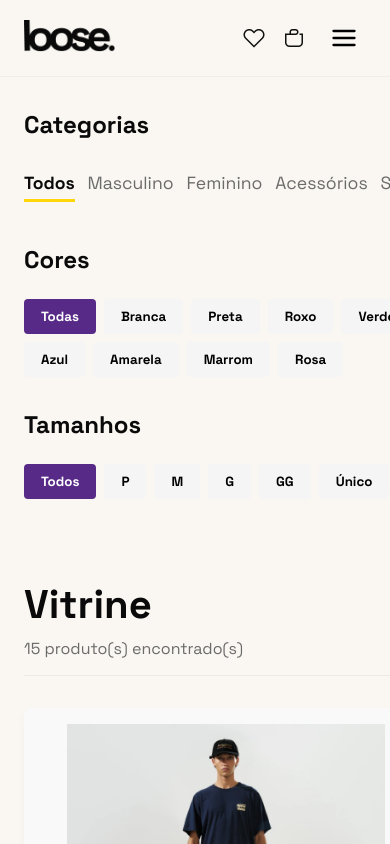
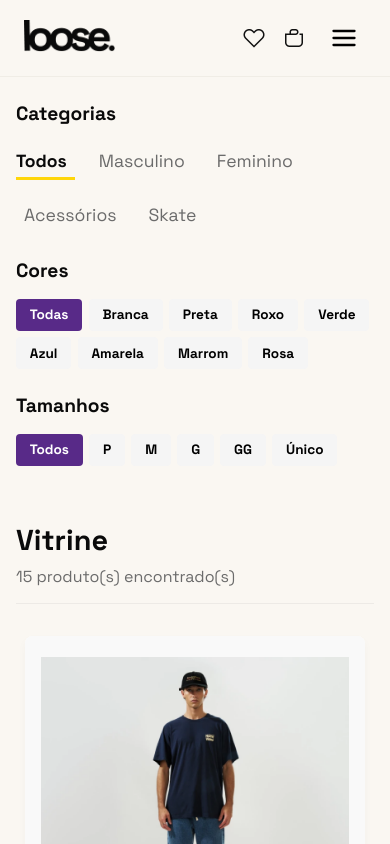
Before and after one commit to matheusslippert/Loose, a React (Vite) app: page /vitrine in a window 390 px wide. Shown: the top 844 px of the page. Built offline with nearby package versions, Linux system fonts and the light colour scheme.

Commit message:
fix: correção da responsividade dos produtos

```diff
--- a/src/pages/Vitrine.scss
+++ b/src/pages/Vitrine.scss
@@ -89,7 +89,7 @@
 
     .vitrine-header {
       margin-bottom: 2rem;
-      border-bottom: 1px solid rgba(0,0,0,0.05);
+      border-bottom: 1px solid rgba(0, 0, 0, 0.05);
       padding-bottom: 1rem;
 
       h1 {
@@ -118,21 +118,31 @@
   .vitrine-page {
     flex-direction: column;
     padding: 2rem 1.5rem;
+    gap: 2rem;
 
     .sidebar-filtros {
       width: 100%;
 
-      .filtro-grupo ul {
-        flex-direction: row;
-        overflow-x: auto;
-        padding-bottom: 10px;
-        white-space: nowrap;
+      .filtro-grupo {
+        margin-bottom: 1.5rem;
 
-        li button.ativo {
-          border-left: none;
-          border-bottom: 3px solid $brand-yellow;
-          padding-left: 0;
-          padding-bottom: 5px;
+        ul {
+          flex-direction: row;
+          flex-wrap: wrap;
+          gap: 1rem;
+          padding-bottom: 0;
+
+          li button {
+            width: auto;
+            padding: 0.5rem;
+
+            &.ativo {
+              border-left: none;
+              border-bottom: 3px solid $brand-yellow;
+              padding-left: 0;
+              padding-bottom: 5px;
+            }
+          }
         }
       }
     }
@@ -140,16 +150,45 @@
     .vitrine-content {
       .produtos-grid {
         grid-template-columns: repeat(2, 1fr);
+        gap: 1.5rem;
       }
     }
   }
 }
 
-@media (max-width: 768px) {
+@media (max-width: 700px) {
   .vitrine-page {
+    padding: 1.5rem 1rem;
+
+    .sidebar-filtros {
+      .filtro-grupo {
+        h2 {
+          font-size: 1.2rem;
+          margin-bottom: 1rem;
+        }
+
+        .botoes-grid {
+          gap: 0.4rem;
+
+          .btn-filtro {
+            padding: 0.4rem 0.8rem;
+            font-size: 0.85rem;
+          }
+        }
+      }
+    }
+
     .vitrine-content {
+      .vitrine-header {
+        h1 {
+          font-size: 1.8rem;
+        }
+      }
+
       .produtos-grid {
-        grid-template-columns: 1fr;
+        grid-template-columns: minmax(auto, 340px);
+        justify-content: center;
+        gap: 2rem;
       }
     }
   }
```
